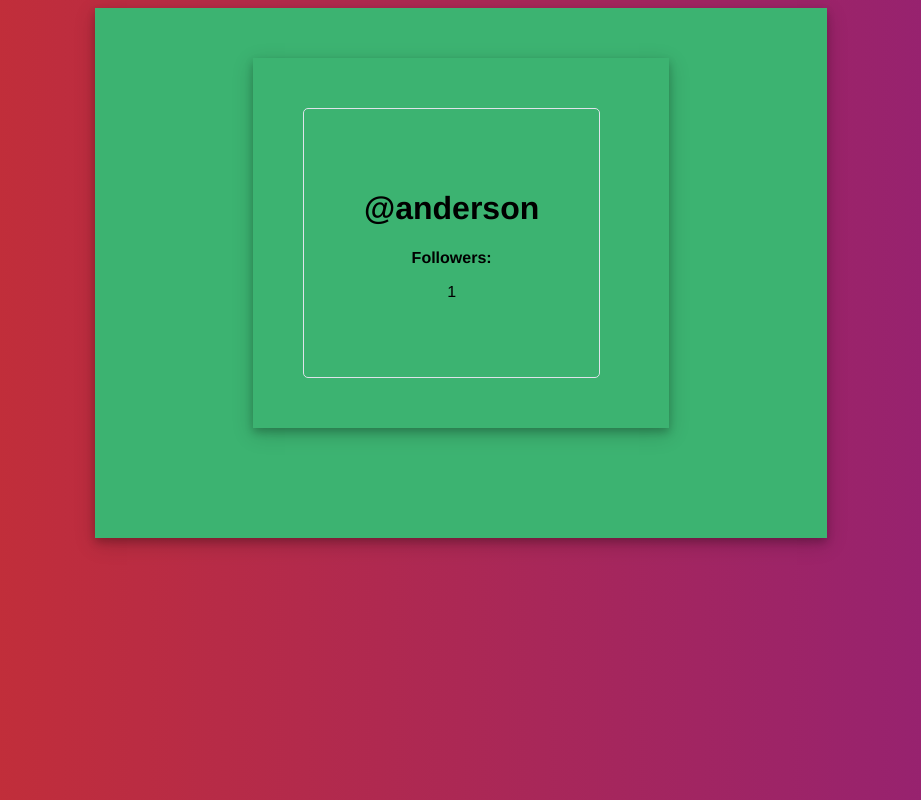
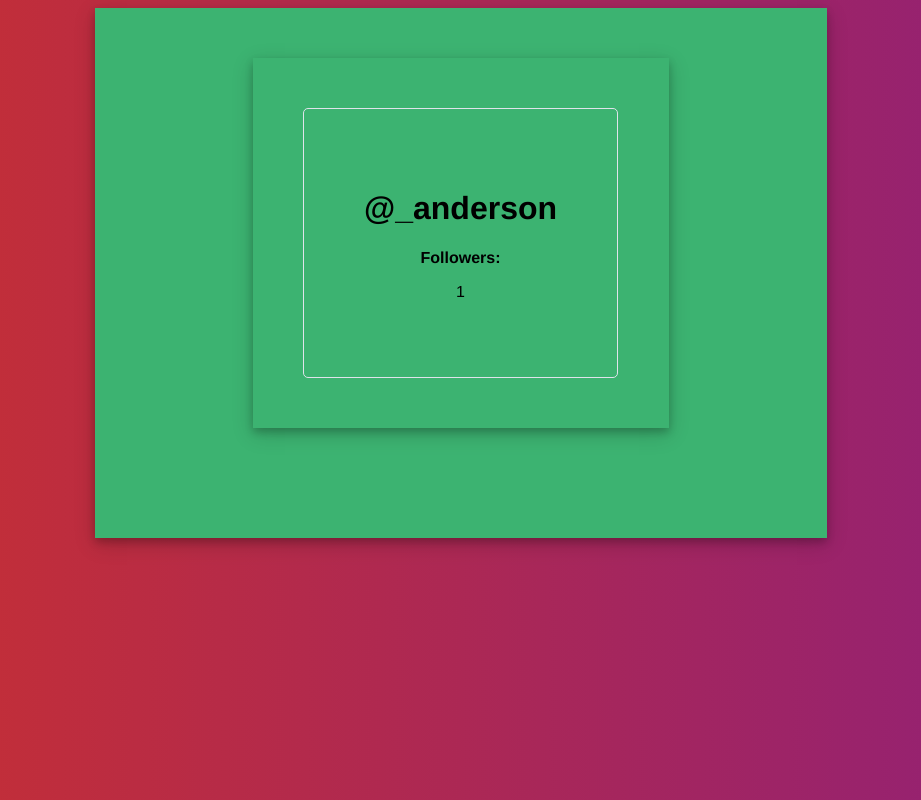
Before and after one commit to andersoncharle/cryptostar, a Vue app: page / in a window 1280 px wide. Shown: the whole page, without its empty margins (179-1100 px from the left). Built offline with nearby package versions, Linux system fonts and the light colour scheme.

Commit message:
user profile styles for subclass

```diff
--- a/src/components/userProfile.vue
+++ b/src/components/userProfile.vue
@@ -10,7 +10,7 @@
   <!--  </div>-->
   <div class="user-profile">
     <div class="user-profile__user-panel">
-      <h1 class="user-profile__username">@{{ user.username }}</h1>
+      <h1 class="user-profile__username">@_{{ user.username }}</h1>
       <div class="user-profile__follower-count">
         <strong>Followers:</strong>
         <p>{{ followers }}</p>
```
